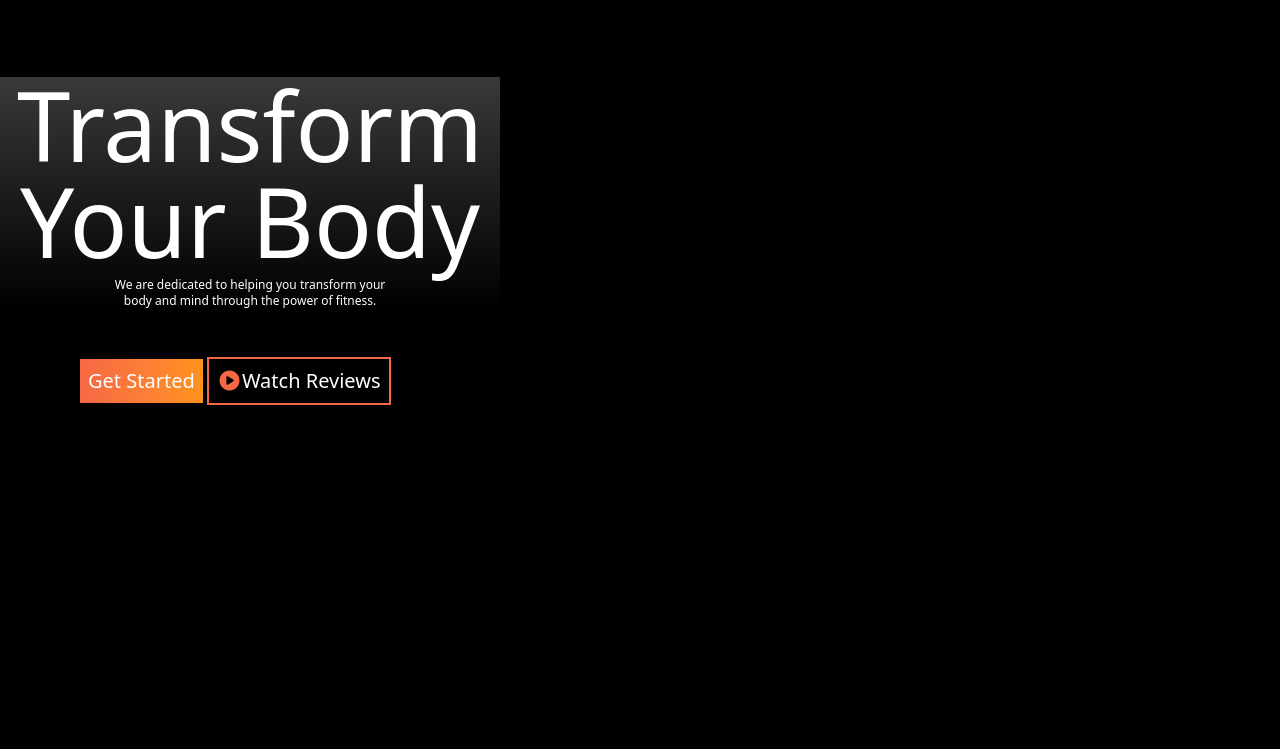
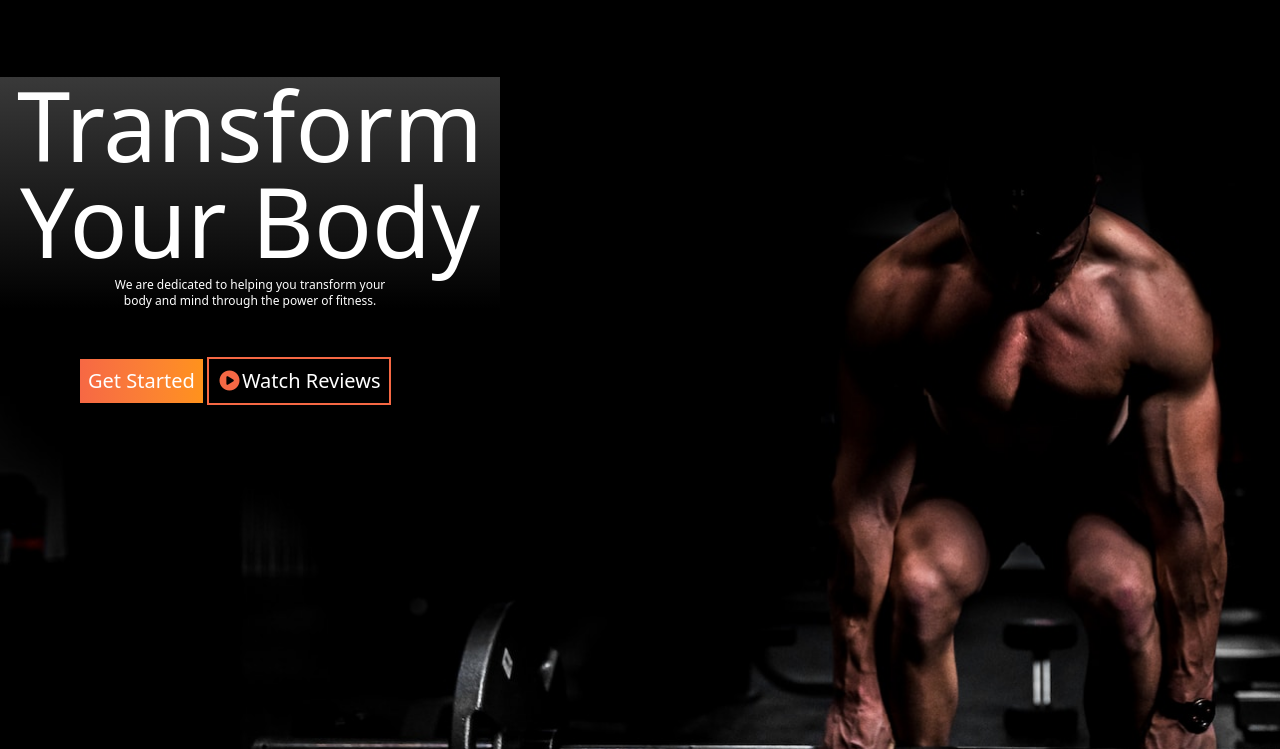
Before and after one commit to sajibJRK/Bodyshape, a plain HTML site: page index.html in a window 1280 px wide. Shown: the part 51-800 px from the top of the page. Drawn offline with nearby package versions, Linux system fonts and the light colour scheme; the site is published under a folder, as on GitHub Pages, so addresses that start at the root find nothing.

Commit message:
Update index.html

```diff
--- a/index.html
+++ b/index.html
@@ -16,7 +16,7 @@
    <body>
       <main class="bg-black w-12/12 mx-auto">
          <header
-            class="lg:h-[1020px] w-screen bg-contain lg:bg-cover bg-no-repeat bg-[url('/image/banner.png')] relative"
+            class="lg:h-[1020px] w-screen bg-contain lg:bg-cover bg-no-repeat bg-[url('./image/banner.png')] relative"
          >
             <!-- nav secton start  -->
             <nav
```
